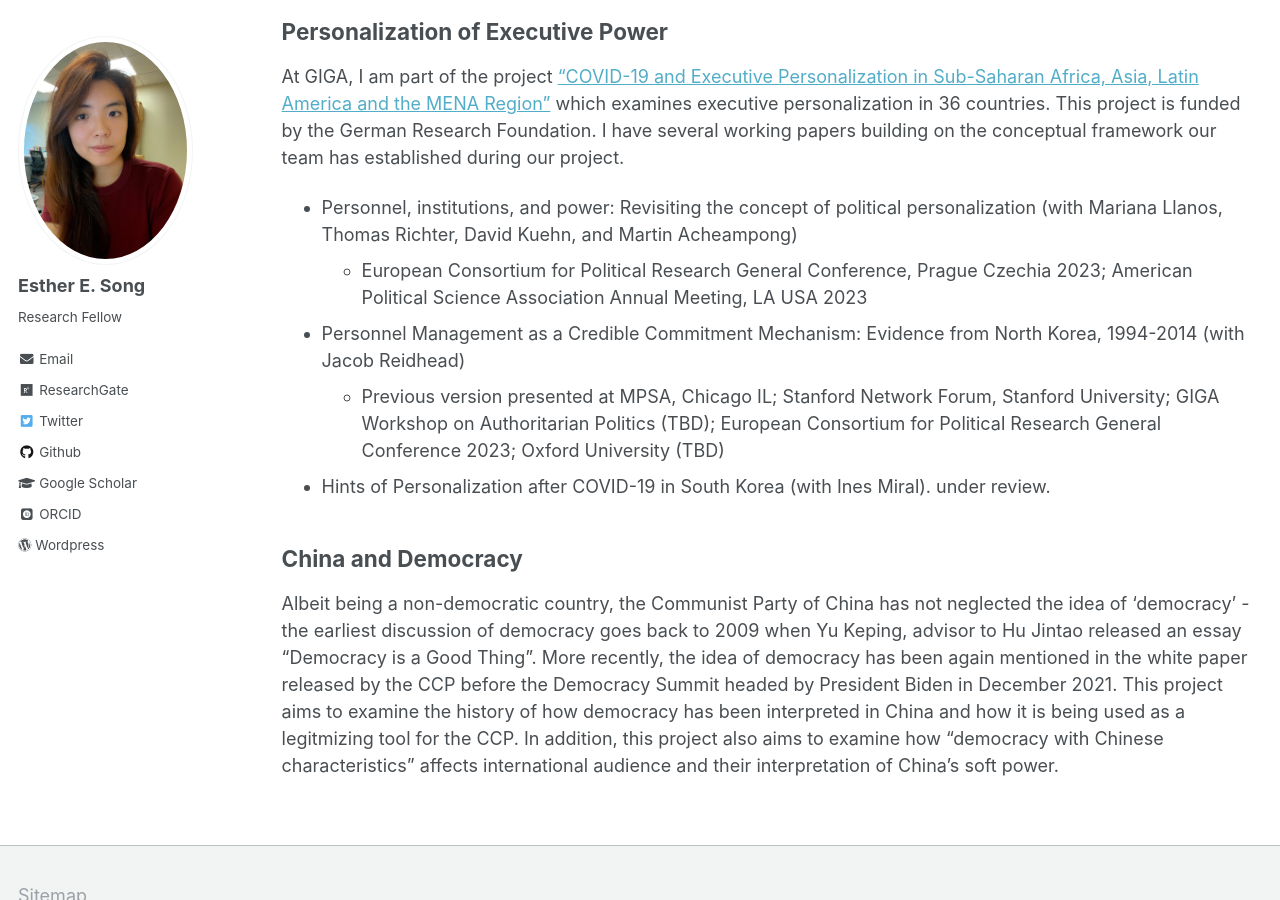
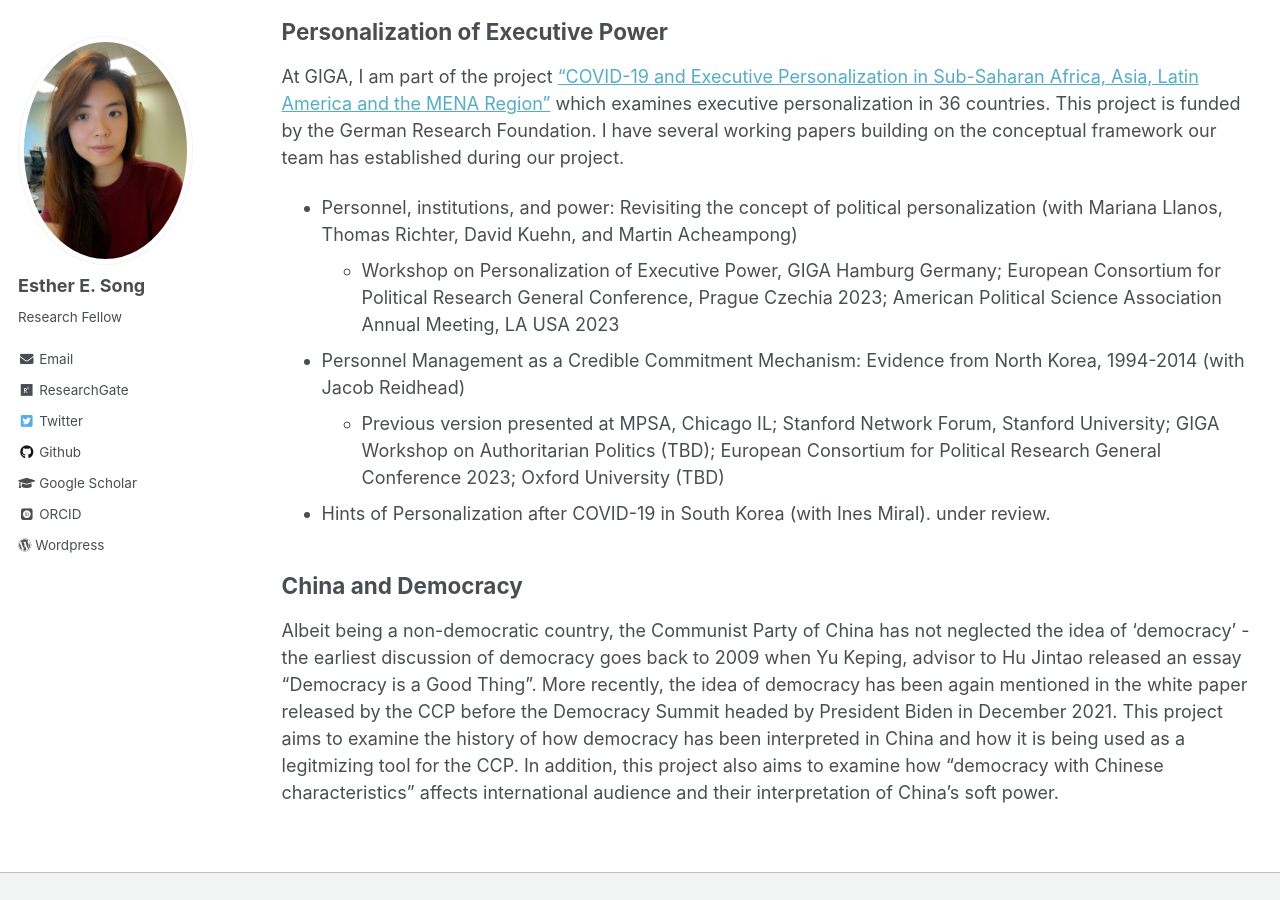
Before and after one commit to ehsong/ehsong.github.io, a Jekyll site: the page built from _pages/research.md, in a window 1280 px wide and 900 px high, scrolled down 2335 px. Built offline with Jekyll 4.4.1, drawn with Linux system fonts in a browser that asks for light colours; some web fonts are replaced.

Commit message:
Update research.md

```diff
--- a/_pages/research.md
+++ b/_pages/research.md
@@ -58,7 +58,7 @@ My last research agenda lies in understanding how China interacts with the liber
 At GIGA, I am part of the project [“COVID-19 and Executive Personalization in Sub-Saharan Africa, Asia, Latin America and the MENA Region”](https://www.giga-hamburg.de/en/research-and-transfer/projects/covid-19-executive-personalization-sub-saharan-africa-asia-latin-america-mena-region) which examines executive personalization in 36 countries. This project is funded by the German Research Foundation. I have several working papers building on the conceptual framework our team has established during our project.
 
 * Personnel, institutions, and power: Revisiting the concept of political personalization (with Mariana Llanos, Thomas Richter, David Kuehn, and Martin Acheampong)
-  * European Consortium for Political Research General Conference, Prague Czechia 2023; American Political Science Association Annual Meeting, LA USA 2023
+  * Workshop on Personalization of Executive Power, GIGA Hamburg Germany; European Consortium for Political Research General Conference, Prague Czechia 2023; American Political Science Association Annual Meeting, LA USA 2023
 
 * Personnel Management as a Credible Commitment Mechanism: Evidence from North Korea, 1994-2014 (with Jacob Reidhead)
   * Previous version presented at MPSA, Chicago IL; Stanford Network Forum, Stanford University; GIGA Workshop on Authoritarian Politics (TBD); European Consortium for Political Research General Conference 2023; Oxford University (TBD)
```
